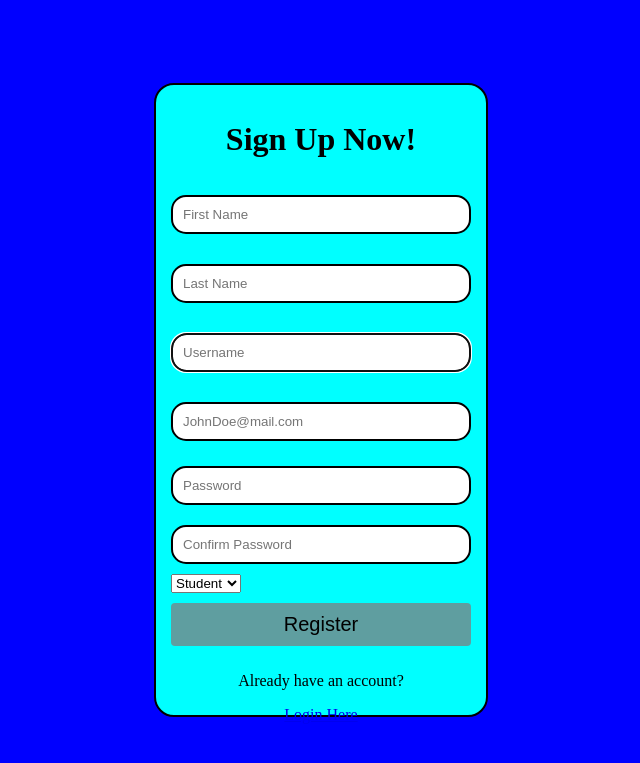
After one commit to wylieglover/VizDataAcademy, a Django app: page /signup/ in a window 1280 px wide. The commit adds this page. Shown: the top 763 px of the page, without its empty margins (319-959 px from the left). Run offline with Django 4.2, Linux system fonts and the light colour scheme.

Commit message:
Addding Signup and Login Pages

```diff
--- a/dataliteracy/dataliteracy/urls.py
+++ b/dataliteracy/dataliteracy/urls.py
@@ -23,5 +23,6 @@ urlpatterns = [
     path("admin/", admin.site.urls),
     path('', include('home.urls')),
     path('', RedirectView.as_view(url='home/')),  #Sets up the redirect to homepage
+    path('accounts/', include('django.contrib.auth.urls')),
 
 ]
--- /dev/null
+++ b/dataliteracy/home/forms.py
@@ -0,0 +1,80 @@
+from typing import Any
+from django import forms
+
+from django.contrib.auth.forms import UserCreationForm
+from django.contrib.auth.models import User
+
+
+class SignUpForm(UserCreationForm):
+
+    def __init__(self, *args, **kwargs):
+        super().__init__(*args, **kwargs)
+        self.fields["username"].widget.attrs.update({
+            'required':'',
+            'name': 'username',
+            'id': 'username',
+            'type':'text',
+            'class': 'form-input',
+            'placeholder' : 'Username',
+            'maxlength': '16',
+            'minlength': '5'
+        })
+        self.fields["first_name"].widget.attrs.update({
+            'required':'True',
+            'name': 'first_name',
+            'id': 'first_name',
+            'type':'text',
+            'class': 'form-input',
+            'placeholder' : 'First Name',
+        })
+        self.fields["last_name"].widget.attrs.update({
+            'required':'True',
+            'name': 'last_name',
+            'id': 'last_name',
+            'type':'text',
+            'class': 'form-input',
+            'placeholder' : 'Last Name',
+        })
+        self.fields['email'].widget.attrs.update({
+            'required':'True',
+            'name':'email',
+            'id':'email',
+            'type':'email',
+            'class': 'form-input',
+            'placeholder':'JohnDoe@mail.com',
+        })
+        self.fields['password1'].widget.attrs.update({
+            'class': 'form-input',
+            'required':'',
+            'name':'password1',
+            'id':'password1',
+            'type':'password1',
+            'placeholder':'Password',
+            'maxlength':'22',
+            'minlength':'8'
+        })
+        self.fields['password2'].widget.attrs.update({
+            'class': 'form-input',
+            'required':'',
+            'name':'password2',
+            'id':'password2',
+            'type':'password2',
+            'placeholder':'Confirm Password',
+            'maxlength':'22',
+            'minlength':'8'
+        })
+
+    ROLE_CHOICES = (
+        ('STUDENT', 'Student'),
+        ('TEACHER', 'Teacher'),
+    )
+
+    role = forms.ChoiceField(choices=ROLE_CHOICES)
+
+    class Meta:
+        model = User
+        fields = ('username', 'first_name', 'last_name', 'email', 'password1', 'password2', 'role' )
+        widgets= {
+            'email':forms.TextInput(attrs={'type':'text'}),
+
+        }
--- /dev/null
+++ b/dataliteracy/home/static/css/signupForm.css
@@ -0,0 +1,64 @@
+body{
+    background-color: blue;
+}
+
+.register {
+    border: 2px solid;
+    position: absolute;
+    top: 50%;
+    left: 50%;
+    transform: translate(-50%, -50%);
+    margin: auto;
+    align-items: center;
+    background-color: aqua;
+    width: 300px;
+    height: 600px;
+    padding: 15px;
+    border-radius: 20px;
+
+}
+
+.text-center{
+    text-align: center;
+}
+
+input[type=text] {
+    display: inline-block;
+    width: 100%;
+    padding: 10px;
+    box-sizing: border-box;
+    border-radius: 15px;
+    border: 2px solid;
+    margin: 15px 0;
+}
+
+input[type=password] {
+    display: inline-block;
+    width: 100%;
+    padding: 10px;
+    box-sizing: border-box;
+    border-radius: 15px;
+    border: 2px solid;
+    margin: 10px 0;
+}
+
+input[type=submit]{
+    width: 100%;
+    padding: 10px;
+    margin: 10px 0;
+    border-radius: 4px;
+    border: none;
+    background-color: cadetblue;
+    font-size: 20px;
+    cursor: pointer;
+}
+
+.select {
+    display: inline-block;
+    width: 100%;
+    padding: 10px;
+    box-sizing: border-box;
+    border-radius: 15px;
+    border: 2px solid;
+    margin: 15px 0;
+}
--- /dev/null
+++ b/dataliteracy/home/templates/signup.html
@@ -0,0 +1,51 @@
+{% load static %}
+
+<!DOCTYPE html>
+<html lang="en">
+<head>
+    <meta charset="UTF-8">
+    <meta name="viewport" content="width=device-width, initial-scale=1.0">
+    <link rel="stylesheet" href="{% static 'css/signupForm.css' %}" />
+    <title>Sign Up Today!</title>
+</head>
+<body>
+    <div class="register">
+        <h1 class="text-center" >Sign Up Now!</h1>
+
+        <form method="POST"  id="signup-form">
+            {% csrf_token %}
+            <div class="input-group">
+                {{form.first_name}}
+            </div>
+            <div class="input-group">
+                {{form.last_name}}
+            </div>
+            <div class="input-group">
+                {{form.username}}
+            </div>
+            <div class="input-group">
+                {{form.email}}
+            </div>
+            <div class="input-group">
+                {{form.password1}}
+            </div>
+            <div class="input-group">
+                {{form.password2}}
+            </div>
+            <div class="input-group">
+                {{form.role}}
+            </div>
+            <div class="submit-btn">
+                <input type="submit" class="submit" value="Register">
+            </div>
+        </form>
+
+        <div class="text-center">
+            <p>Already have an account?</p>
+            <a href="{% url 'login' %}">Login Here</a>
+        </div>
+
+
+    </div>
+</body>
+</html>
--- a/dataliteracy/home/urls.py
+++ b/dataliteracy/home/urls.py
@@ -22,4 +22,6 @@ urlpatterns = [
     path('home/box-plot/', views.boxGraphing , name='boxGraphing'),
     path('home/scatter-plot/', views.dotGraphing , name='dot-graph'),
     path('home/graphing/', views.graphing , name='graphing'),
+    path('signup/', views.SignUp_View , name='signup'),
+
 ]
--- a/dataliteracy/home/views.py
+++ b/dataliteracy/home/views.py
@@ -1,7 +1,13 @@
+from django.shortcuts import render, redirect
+from django.template import loader
 from django.http import HttpResponse
-from django.template import loader
+from django.views.generic import CreateView, DetailView
+from django.contrib.auth.decorators import login_required  #For function based view protection
+from django.contrib.auth.mixins import LoginRequiredMixin  #For class based view protection
+from django.contrib.auth.forms import UserCreationForm
+from django.contrib.auth import login, authenticate
+from .forms import SignUpForm
 from django.contrib.staticfiles import finders
-from django.shortcuts import render
 
 def serve_css(request):
     css_path = finders.find('css/styling.css')
@@ -53,3 +59,17 @@ def boxGraphing(request):
 
 def dotGraphing(request):
   return render(request, 'dotGraphing.html')
+
+def SignUp_View(request):
+  if request.method == 'POST':
+    form = SignUpForm(request.POST)
+    if form.is_valid():
+      form.save()
+      username = form.cleaned_data.get('username')
+      raw_password = form.cleaned_data.get('password1')
+      user = authenticate(username=username, password=raw_password)
+      login(request, user)
+      return render(request, 'signup.html')
+  else:
+    form = SignUpForm()
+  return render(request, 'signup.html', {'form': form})
--- a/dataliteracy/templates/base.html
+++ b/dataliteracy/templates/base.html
@@ -63,6 +63,12 @@
               <li>
                 <a href="#">Info</a>
               </li>
+              <li>
+                <a href="{% url 'login' %}">Login</a>
+              </li>
+              <li>
+                <a href="{% url 'signup' %}">Signup</a>
+              </li>
             </ul>
           </div>
         </div>
```
Also changed, not shown: dataliteracy/templates/registration/logged_out.html (added, +12 -0 lines), dataliteracy/templates/registration/login.html (added, +66 -0 lines).
